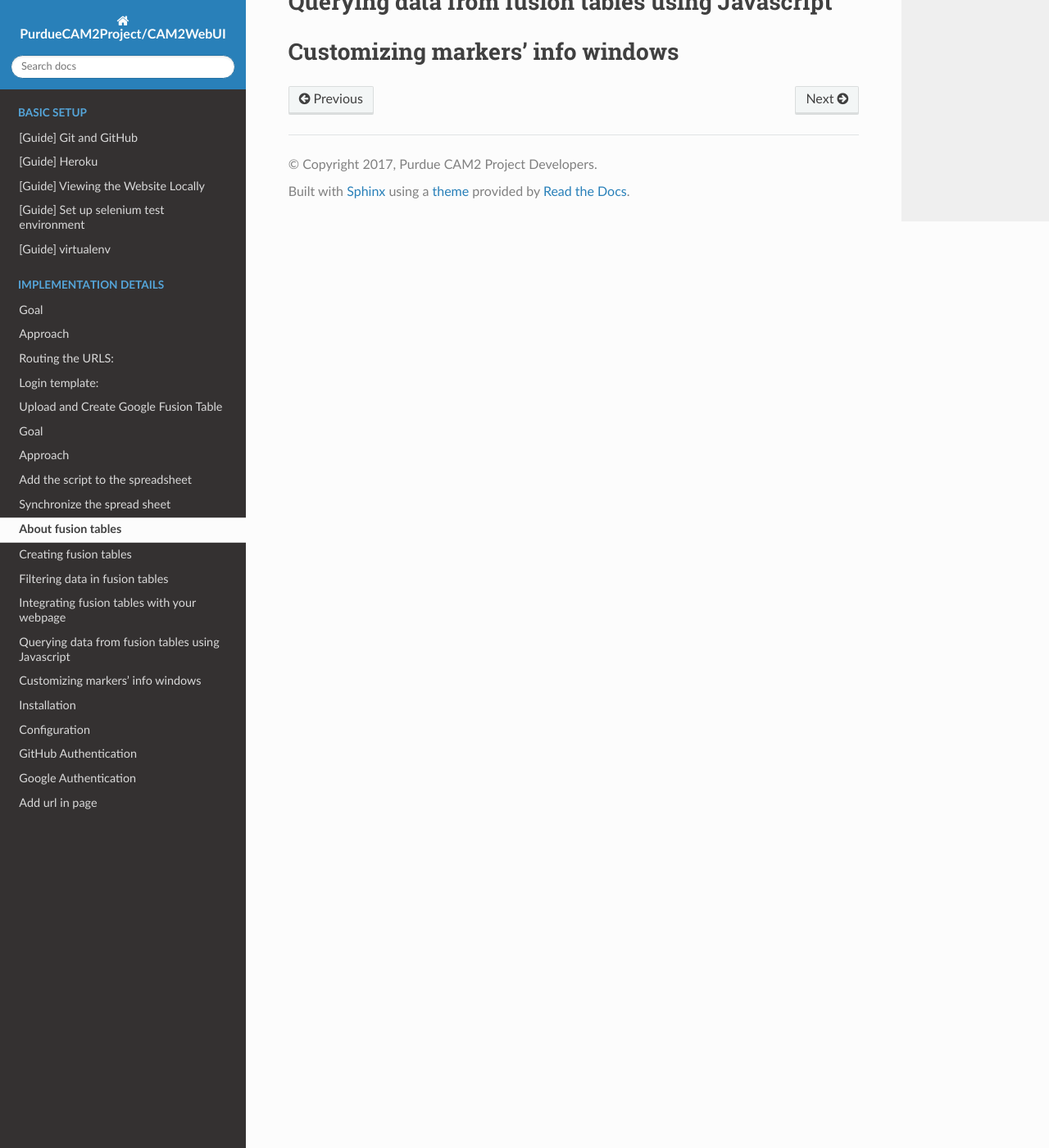
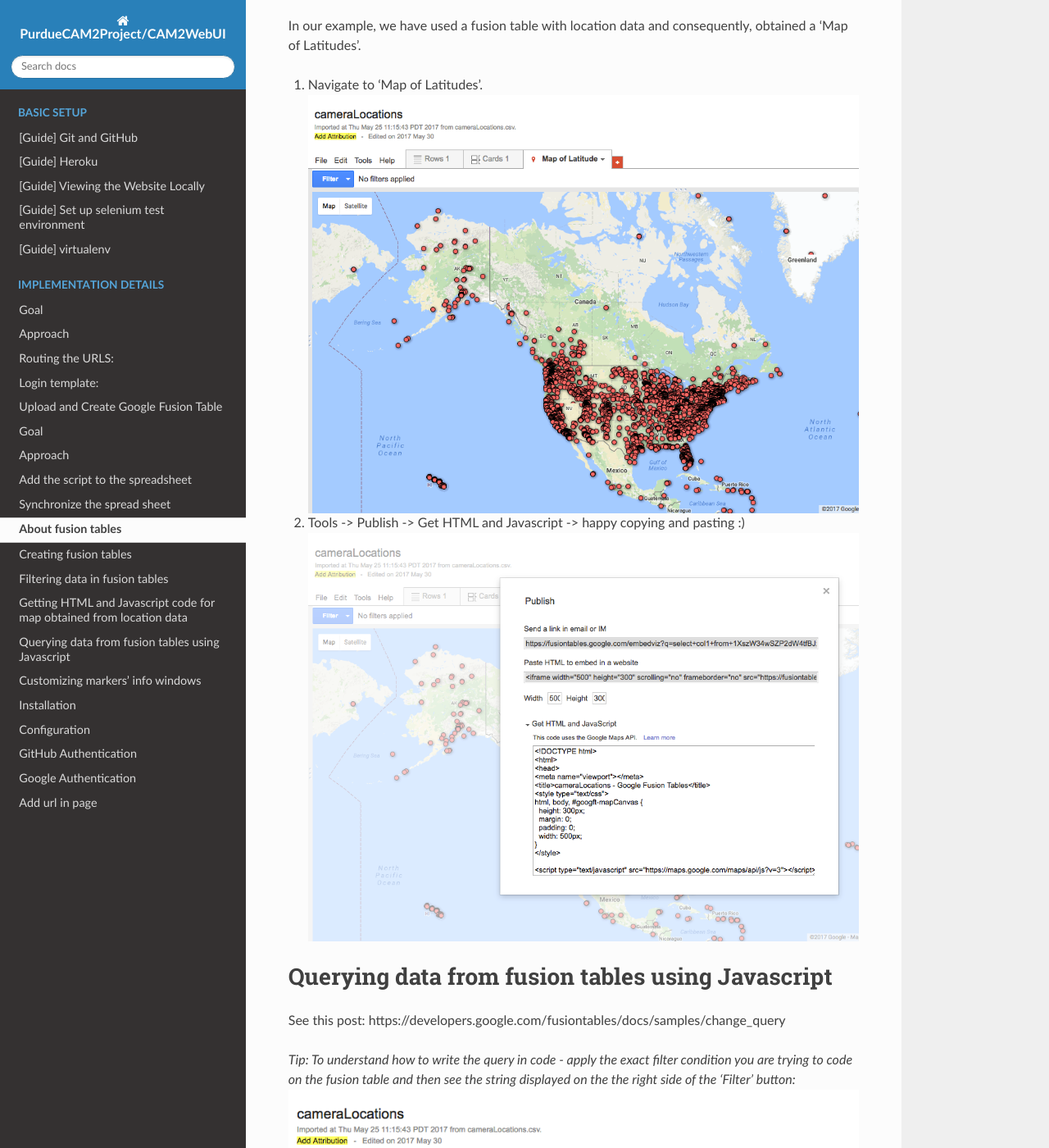
Before and after one commit to PurdueCAM2Project/CAM2WebUI, a Sphinx documentation site: the page built from docs/implementationDetail/fusion_setup.md, in a window 1280 px wide and 1400 px high, scrolled down 4005 px. Shown: the whole window at 82% size. Built offline with Sphinx 7.4.7 and the Read the Docs theme 2.0.0, drawn with Linux system fonts in a browser that asks for light colours; some of the changed text lies outside the part shown.

Commit message:
Updated 'Getting code' and 'Querying data' sections

```diff
--- a/docs/implementationDetail/fusion_setup.md
+++ b/docs/implementationDetail/fusion_setup.md
@@ -39,11 +39,20 @@
 ![](https://github.com/PurdueCAM2Project/CAM2WebUI/blob/adddocumentation_fusiontables/docs/static/images_for_docs/can%20apply%20multiple%20filters.png)
 ![](https://github.com/PurdueCAM2Project/CAM2WebUI/blob/adddocumentation_fusiontables/docs/static/images_for_docs/filter%20conditions%20are%20logically%20ANDed.png)
 
+### Getting HTML and Javascript code for map obtained from location data
+In our example, we have used a fusion table with location data and consequently, obtained a 'Map of Latitudes'.
 
-### Integrating fusion tables with your webpage
-
-
+1. Navigate to 'Map of Latitudes'.
+![](https://github.com/PurdueCAM2Project/CAM2WebUI/blob/adddocumentation_fusiontables/docs/static/images_for_docs/Map%20of%20Latitudes%20Page.png)
+2. Tools -> Publish -> Get HTML and Javascript -> happy copying and pasting :)
+![](https://github.com/PurdueCAM2Project/CAM2WebUI/blob/adddocumentation_fusiontables/docs/static/images_for_docs/Getting%20html%20and%20javascript%20code%20using%20Publish%20tool.png)
 
 ### Querying data from fusion tables using Javascript
+See this post: https://developers.google.com/fusiontables/docs/samples/change_query
+
+<i> Tip: To understand how to write the query in code - apply the exact filter condition you are trying to code on the fusion table and then see the string displayed on the the right side of the 'Filter' button: </i>
+ ![](https://github.com/PurdueCAM2Project/CAM2WebUI/blob/adddocumentation_fusiontables/docs/static/images_for_docs/filter%20conditions%20are%20logically%20ANDed.png)
 
 ### Customizing markers' info windows
+
+By default the ma
```
